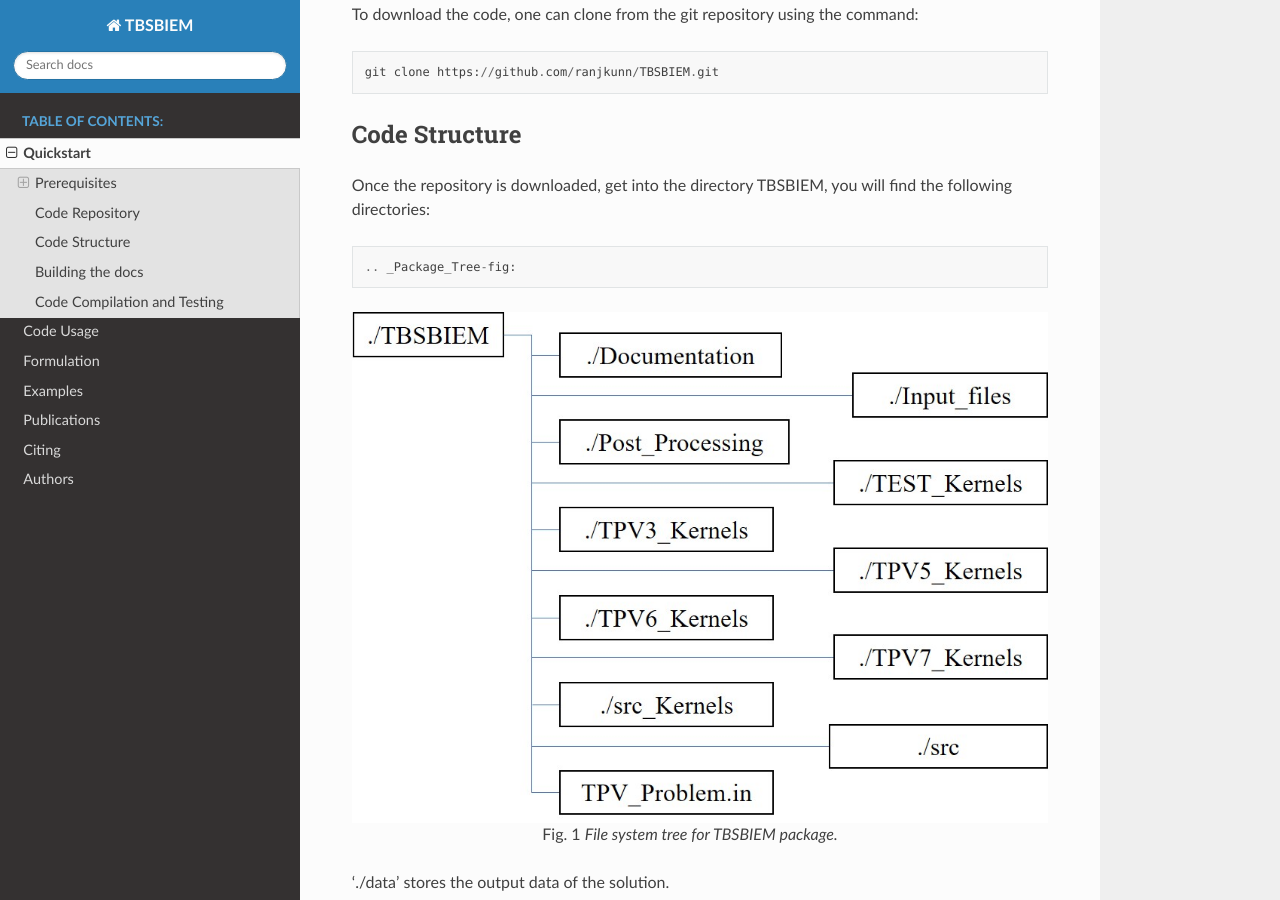
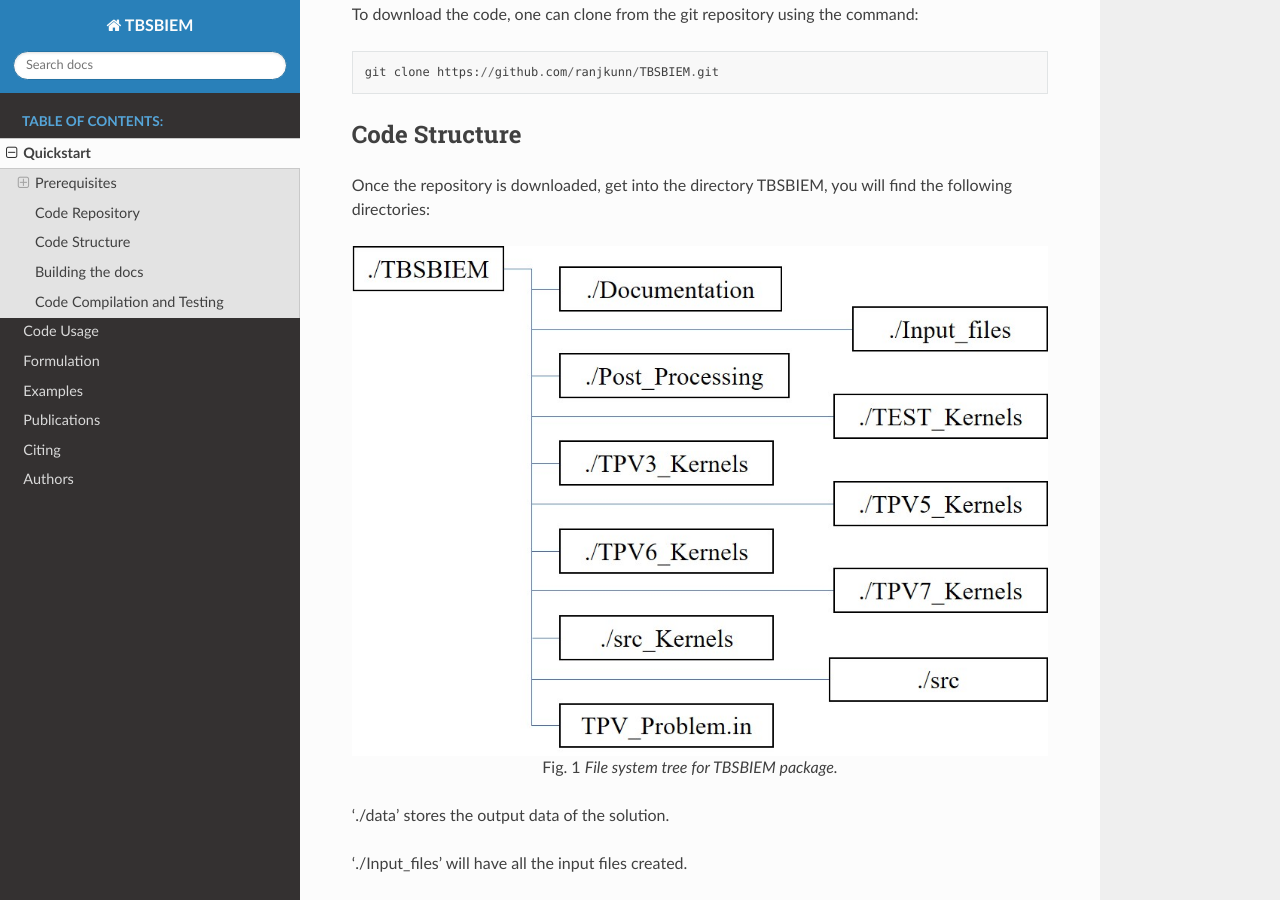
Before and after one commit to ranjkunn/TBSBIEM, a Sphinx documentation site: the page built from Documentation/quickstart.rst, in a window 1280 px wide and 900 px high, scrolled down 3333 px. Built offline with Sphinx 7.4.7 and the Read the Docs theme 3.1.0, drawn with Linux system fonts in a browser that asks for light colours.

```diff
--- a/Documentation/quickstart.rst
+++ b/Documentation/quickstart.rst
@@ -123,7 +123,7 @@ To download the code, one can clone from the git repository using the command::
 
 Code Structure
 ********************************
-Once the repository is downloaded, get into the directory TBSBIEM, you will find the following directories::
+Once the repository is downloaded, get into the directory TBSBIEM, you will find the following directories:
 
 .. _Package_Tree-fig:
 
```
